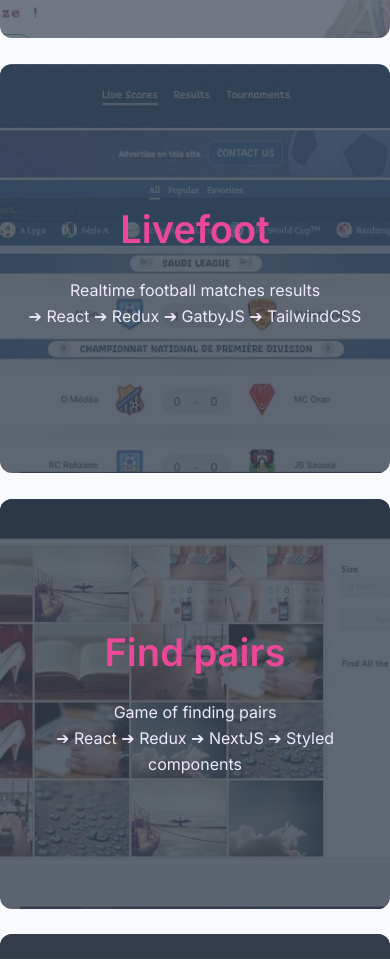
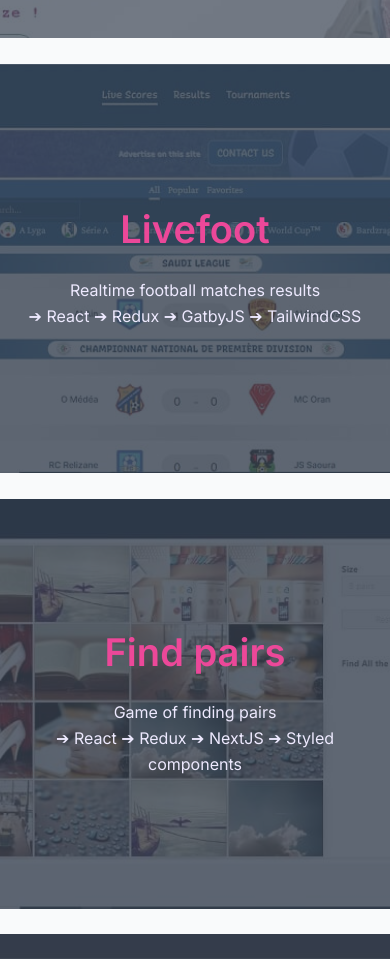
Before and after one commit to laminba2003/portfolio, a Next.js app: page / in a window 390 px wide. Shown: the part 5583-6542 px from the top of the page. Built offline with nearby package versions, Linux system fonts and the light colour scheme; a web font is replaced by a local one.

Commit message:
Optimize

```diff
--- a/src/components/Portfolio/Portfolio.tsx
+++ b/src/components/Portfolio/Portfolio.tsx
@@ -2,7 +2,7 @@ const Portfolio = () => {
   return (
     <div className="relative flex flex-wrap justify-around w-full md:px-8 lg:px-24 py-28 bg-gray-50">
       <div className="grid gap-4 md:grid-cols-2">
-        <div className="relative overflow-hidden rounded-xl">
+        <div className="relative overflow-hidden md:rounded-xl">
           <img className="object-cover w-64 h-64" src="/Shopteamize.jpg" alt="Shopteamize" loading="lazy" />
           <a className="absolute top-0 flex flex-col items-center justify-center w-full h-full p-4 text-center bg-gray-700 bg-opacity-70 hover:bg-opacity-50">
             <h2 className="font-semibold text-pink-500 font-inter">Shopteamize</h2>
@@ -12,7 +12,7 @@ const Portfolio = () => {
             </p>
           </a>
         </div>
-        <div className="relative overflow-hidden rounded-xl">
+        <div className="relative overflow-hidden md:rounded-xl">
           <img className="object-cover w-64 h-64" src="/livefoot.jpg" alt="Livefoot" loading="lazy" />
           <a className="absolute top-0 flex flex-col items-center justify-center w-full h-full p-4 text-center bg-gray-700 bg-opacity-80 hover:bg-opacity-70">
             <h2 className="font-semibold text-pink-500 font-inter">Livefoot</h2>
@@ -22,7 +22,7 @@ const Portfolio = () => {
             </p>
           </a>
         </div>
-        <div className="relative overflow-hidden rounded-xl">
+        <div className="relative overflow-hidden md:rounded-xl">
           <img className="object-cover w-64 h-64" src="/findpairs.jpg" alt="Find pairs" loading="lazy" />
           <a className="absolute top-0 flex flex-col items-center justify-center w-full h-full p-4 text-center bg-gray-700 bg-opacity-80 hover:bg-opacity-70">
             <h2 className="font-semibold text-pink-500 font-inter">Find pairs</h2>
@@ -32,7 +32,7 @@ const Portfolio = () => {
             </p>
           </a>
         </div>
-        <div className="relative overflow-hidden rounded-xl">
+        <div className="relative overflow-hidden md:rounded-xl">
           <img className="object-cover w-64 h-64" src="/ambiance studio.jpg" alt="Ambiance Studio" loading="lazy" />
           <a className="absolute top-0 flex flex-col items-center justify-center w-full h-full p-4 text-center bg-gray-700 bg-opacity-80 hover:bg-opacity-70">
             <h2 className="font-semibold text-pink-500 font-inter">Ambiance Studio</h2>
```
